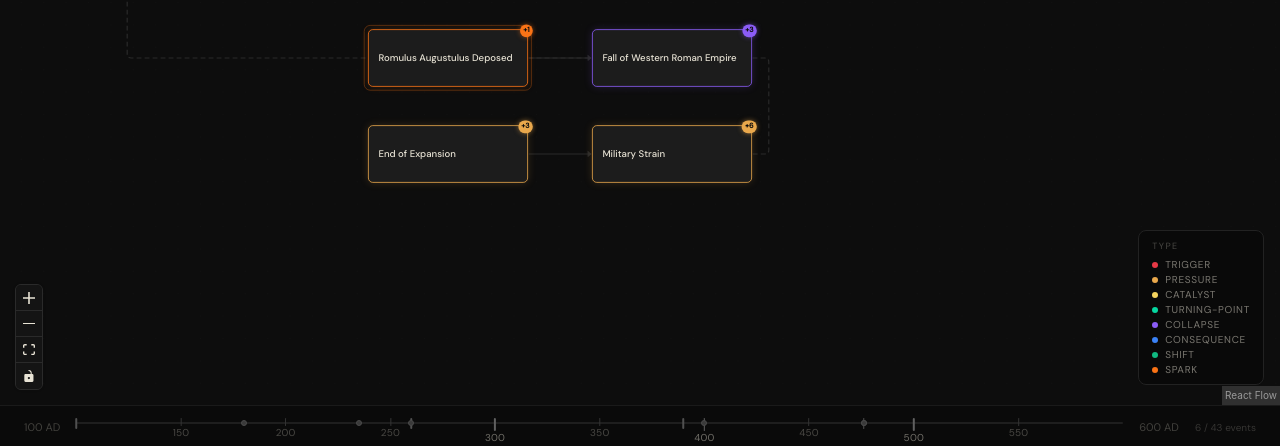
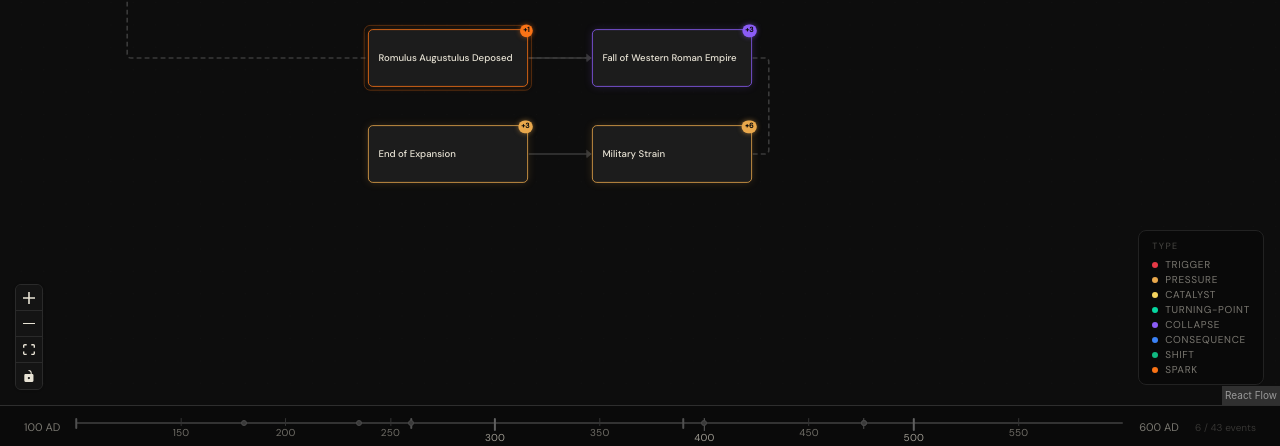
Before and after one commit to catsbyy/cateno, a React (Vite) app: page / in a window 1280 px wide. Both pictures are taken after a click on the button 344 px from the left and 476 px from the top of the page. Shown: the part 351-797 px from the top of the page. Built offline with nearby package versions, Linux system fonts and the light colour scheme.

Commit message:
make timeline and arrows lighter

```diff
--- a/src/components/CatenoGraph.tsx
+++ b/src/components/CatenoGraph.tsx
@@ -1,5 +1,5 @@
 import { useMemo, useEffect, useCallback } from "react";
-import { ReactFlow, Background, Controls, useReactFlow, type Node, type Edge, MarkerType } from "@xyflow/react";
+import { ReactFlow, Controls, useReactFlow, type Node, type Edge, MarkerType, Background } from "@xyflow/react";
 import "@xyflow/react/dist/style.css";
 import type { CatenoScenario } from "../types";
 import { TYPE_COLORS } from "../types";
@@ -236,8 +236,8 @@ export function CatenoGraph({
           target: effectId,
           type: "smoothstep",
           style: {
-            stroke: isActive ? typeColor : "#2A2A2A",
-            strokeWidth: isActive ? 2.5 : 1.5,
+            stroke: isActive ? typeColor : "#3A3A3A",
+            strokeWidth: isActive ? 2.5 : 2,
             strokeDasharray: isLongRange ? "6 4" : undefined,
             opacity: isDimmedEdge ? 0.15 : 1,
             filter: isActive ? `drop-shadow(0 0 4px ${typeColor}88)` : "none",
@@ -245,7 +245,7 @@ export function CatenoGraph({
           },
           markerEnd: {
             type: MarkerType.ArrowClosed,
-            color: isActive ? typeColor : "#2A2A2A",
+            color: isActive ? typeColor : "#3A3A3A",
             width: isActive ? 14 : 11,
             height: isActive ? 14 : 11,
           },
--- a/src/components/TimelineBar.tsx
+++ b/src/components/TimelineBar.tsx
@@ -70,12 +70,12 @@ export function TimelineBar({ scenario, visibleNodeIds, focusedNodeId, onNodeCli
       className="shrink-0 flex items-center px-6 gap-4 select-none"
       style={{
         height: 44,
-        borderTop: "1px solid #1a1a1a",
+        borderTop: "1px solid #2e2e2e",
         background: "#0A0A0A",
       }}
     >
       {/* Start year */}
-      <span className="text-[#E8E3D5]/25 text-[11px] font-sans tabular-nums whitespace-nowrap">
+      <span className="text-[#E8E3D5]/50 text-[11px] font-sans tabular-nums whitespace-nowrap">
         {periodStart}
         {isAD ? " AD" : ""}
       </span>
@@ -90,7 +90,7 @@ export function TimelineBar({ scenario, visibleNodeIds, focusedNodeId, onNodeCli
             left: 0,
             right: 0,
             height: 2,
-            background: "#1e1e1e",
+            background: "#333333",
             borderRadius: 1,
           }}
         />
@@ -129,7 +129,7 @@ export function TimelineBar({ scenario, visibleNodeIds, focusedNodeId, onNodeCli
                   fontSize: 10,
                   lineHeight: 1,
                   color: "#E8E3D5",
-                  opacity: isPivotal ? 0.45 : 0.28,
+                  opacity: isPivotal ? 0.65 : 0.45,
                   fontFamily: "DM Sans, sans-serif",
                   whiteSpace: "nowrap",
                   letterSpacing: "0.02em",
@@ -193,7 +193,7 @@ export function TimelineBar({ scenario, visibleNodeIds, focusedNodeId, onNodeCli
       </div>
 
       {/* End year */}
-      <span className="text-[#E8E3D5]/25 text-[11px] font-sans tabular-nums whitespace-nowrap">
+      <span className="text-[#E8E3D5]/50 text-[11px] font-sans tabular-nums whitespace-nowrap">
         {periodEnd}
         {isAD ? " AD" : ""}
       </span>
```
